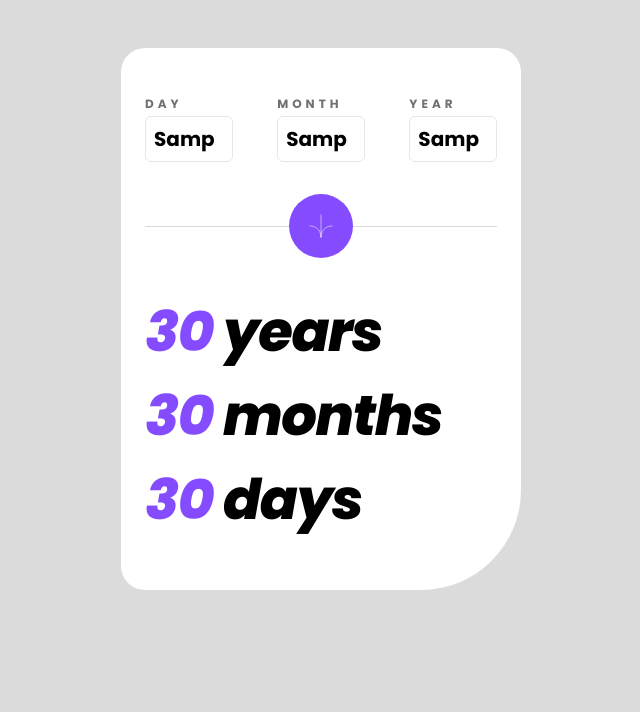
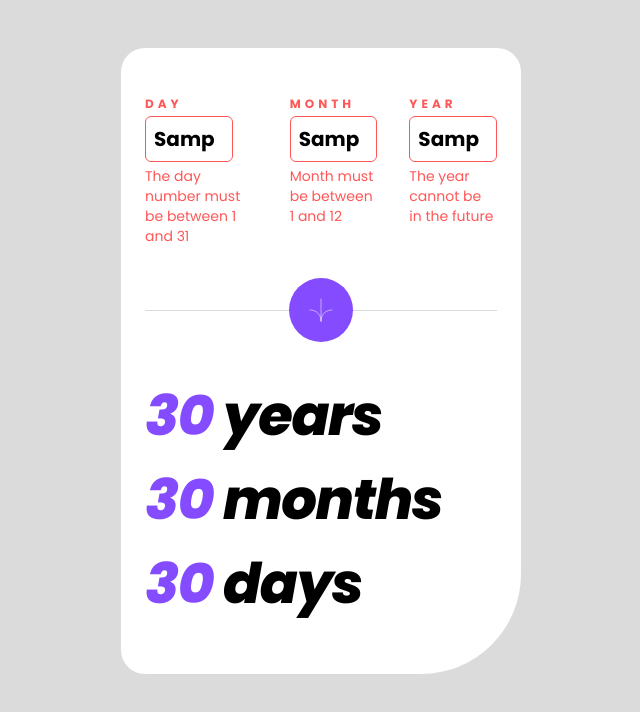
Before and after one commit to pateldeep1217/age-calculator-app, a React (Vite) app: page / in a window 1280 px wide. Both pictures are taken after typing "Sample", "Sample", "Sample" into the empty fields and a click on the button 640 px from the left and 226 px from the top of the page. Shown: the top 712 px of the page, without its empty margins (319-959 px from the left). Built offline with nearby package versions, Linux system fonts and the light colour scheme.

Commit message:
form validation

```diff
--- a/src/components/CustomInput.jsx
+++ b/src/components/CustomInput.jsx
@@ -1,18 +1,49 @@
-import { useState } from "react";
+import { useEffect, useState } from "react";
 
-function CustomInput({ id, value, onChange }) {
+function CustomInput({ id, value, onChange, error }) {
+  useEffect(() => {
+    if (error) {
+      console.log(`Error ${id}: ${error}`);
+    }
+  }, [error]);
   const handleChange = (e) => {
     const inputValue = e.target.value;
     onChange(id, inputValue);
   };
+
+  // Determine placeholder based on id
+  let placeholderText = "";
+  if (id === "day") {
+    placeholderText = "DD";
+  } else if (id === "month") {
+    placeholderText = "MM";
+  } else if (id === "year") {
+    placeholderText = "YYYY";
+  }
+
   return (
+    <>
+      <label
+        htmlFor={id}
+        className={`pb-1 text-xs uppercase tracking-widest text-neutral-smokey-grey lg:text-sm ${error ? "text-primary-light-red" : "text-neutral-smokey-grey"}`}
+      >
+        {id}
+      </label>
       <input
         type="text"
         id={id} // Use the id prop to set the id attribute
-      className="w-[87.67px] rounded-md border p-2 pl-2 pr-4 text-xl outline-none focus:border-primary-purple lg:w-[160px] lg:text-[2rem]"
+        className={`w-[87.67px] rounded-md border p-2 pl-2 pr-4 text-xl outline-none focus:border-primary-purple lg:w-[160px] lg:text-[2rem] ${error ? "border-primary-light-red" : "border-neutral-light-grey"}`}
         value={value}
         onChange={handleChange}
+        placeholder={placeholderText}
       />
+
+      {error && (
+        <span className="mt-1 text-sm font-light text-primary-light-red lg:text-sm">
+          {error}
+        </span>
+      )}
+    </>
   );
 }
 
--- a/src/components/Form.jsx
+++ b/src/components/Form.jsx
@@ -1,7 +1,8 @@
 import CustomInput from "./CustomInput";
 import IconButton from "./IconButton";
 import ArrowIcon from "../assets/icon-arrow.svg?react";
-import { useState } from "react";
+import { useEffect, useState } from "react";
+import { object } from "prop-types";
 
 function Form() {
   const [formData, setFormData] = useState({
@@ -10,54 +11,78 @@ function Form() {
     year: "",
   });
 
+  const [errors, setErrors] = useState({});
+
   const handleChange = (inputName, inputValue) => {
     setFormData({ ...formData, [inputName]: inputValue });
+    setErrors({ ...errors, [inputName]: "" });
+  };
+
+  const validate = () => {
+    const newErrors = {};
+
+    const dayNum = parseInt(formData.day, 10);
+    if (!formData.day) {
+      newErrors.day = "This field is required";
+    } else if (isNaN(dayNum) || dayNum < 1 || dayNum > 31) {
+      newErrors.day = "The day number must be between 1 and 31";
+    }
+
+    const monthNum = parseInt(formData.month, 10);
+    if (!formData.month) {
+      newErrors.month = "This field is required";
+    } else if (isNaN(monthNum) || monthNum < 1 || monthNum > 12) {
+      newErrors.month = "Month must be between 1 and 12";
+    }
+
+    const currentYear = new Date().getFullYear();
+    const yearNum = parseInt(formData.year, 10);
+
+    if (!formData.year) {
+      newErrors.year = "This field is required";
+    } else if (isNaN(yearNum) || yearNum > currentYear) {
+      newErrors.year = "The year cannot be in the future";
+    }
+
+    return newErrors;
   };
 
   const handleButtonClick = (e) => {
     e.preventDefault();
-    console.log("pressed");
-    console.log(formData.day);
-    console.log(formData.month);
-    console.log(formData.year);
+    const validationErrors = validate();
+
+    if (Object.keys(validationErrors).length === 0) {
+      console.log(formData);
+    } else {
+      setErrors(validationErrors);
+    }
   };
 
   return (
     <form>
       <div className="flex justify-between gap-8 lg:justify-start">
         <div className="flex flex-col">
-          <label
-            htmlFor="day"
-            className="pb-1 text-xs uppercase tracking-widest text-neutral-smokey-grey lg:text-sm"
-          >
-            Day
-          </label>
-          <CustomInput id="day" value={formData.day} onChange={handleChange} />
+          <CustomInput
+            id="day"
+            value={formData.day}
+            onChange={handleChange}
+            error={errors.day}
+          />
         </div>
         <div className="flex flex-col">
-          <label
-            htmlFor="month"
-            className="pb-1 text-xs uppercase tracking-widest text-neutral-smokey-grey lg:text-sm"
-          >
-            Month
-          </label>
           <CustomInput
             id="month"
             value={formData.month}
             onChange={handleChange}
+            error={errors.month}
           />
         </div>
         <div className="flex flex-col">
-          <label
-            htmlFor="year"
-            className="pb-1 text-xs uppercase tracking-widest text-neutral-smokey-grey lg:text-sm"
-          >
-            Year
-          </label>
           <CustomInput
             id="year"
             value={formData.year}
             onChange={handleChange}
+            error={errors.year}
           />
         </div>
       </div>
--- a/src/components/IconButton.jsx
+++ b/src/components/IconButton.jsx
@@ -1,3 +1,5 @@
+import { useEffect } from "react";
+
 function IconButton({ Icon, onClick }) {
   return (
     <button
```
Lines whose indentation alone changed are shown as unchanged.
